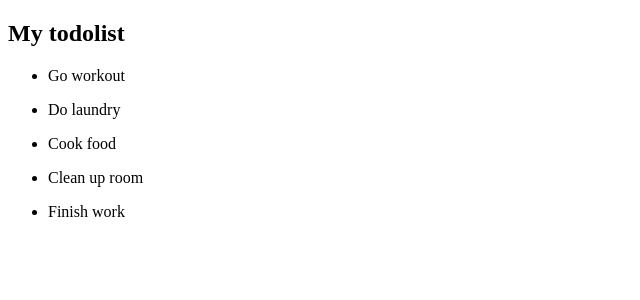
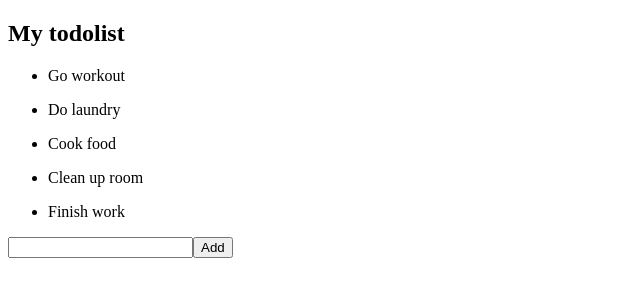
Before and after one commit to brennuck/vue, a Vue app in the folder vue-apps/: page / in a window 1280 px wide. Shown: the top 300 px of the page, without its empty margins (0-640 px from the left). Built offline with nearby package versions, Linux system fonts and the light colour scheme.

Commit message:
Add form working

```diff
--- a/vue-apps/package.json
+++ b/vue-apps/package.json
@@ -9,9 +9,11 @@
   },
   "dependencies": {
     "core-js": "^3.6.5",
+    "uuid": "^8.3.2",
     "vue": "^3.0.0"
   },
   "devDependencies": {
+    "@types/uuid": "^8.3.0",
     "@vue/cli-plugin-babel": "~4.5.0",
     "@vue/cli-plugin-eslint": "~4.5.0",
     "@vue/cli-service": "~4.5.0",
--- a/vue-apps/src/App.vue
+++ b/vue-apps/src/App.vue
@@ -1,16 +1,19 @@
 <template>
   <div id="app">
     <Todos v-bind:todos="todos" />
+    <AddTodo v-on:add-todo="addTodo" />
   </div>
 </template>
 
 <script>
 import Todos from "./components/Todos";
+import AddTodo from "./components/AddTodo";
 
 export default {
   name: "app",
   components: {
     Todos,
+    AddTodo,
   },
   data() {
     return {
@@ -36,13 +39,18 @@
           completed: false,
         },
         {
-          i: 5,
+          id: 5,
           title: "Finish work",
           completed: false,
         },
       ],
     };
   },
+  methods: {
+    addTodo(newTodoObj) {
+      this.todos = [...this.todos, newTodoObj];
+    },
+  },
 };
 </script>
 
--- /dev/null
+++ b/vue-apps/src/components/AddTodo.vue
@@ -0,0 +1,38 @@
+<template>
+  <div>
+    <form @submit="addTodo">
+      <input type="text" v-model="title" name="title" />
+      <button type="submit">Add</button>
+    </form>
+  </div>
+</template>
+
+<script>
+import { v4 as uuidv4 } from 'uuid';
+
+export default {
+  name: "AddTodo",
+  data() {
+    return {
+      title: "",
+    };
+  },
+  methods: {
+    addTodo(e) { // This will be called everytime the form is submitted
+      e.preventDefault();
+
+      const newTodoObj = { // new object
+        id: uuidv4(),
+        title: this.title,
+        completed: false,
+      };
+
+      this.$emit("add-todo", newTodoObj);
+      this.title = ""; // this clears the input data when the form is submitted
+    },
+  },
+};
+</script>
+
+<style scoped>
+</style>
```
Also changed, not shown: 1 other file (tests, documents, lock files or other folders).
